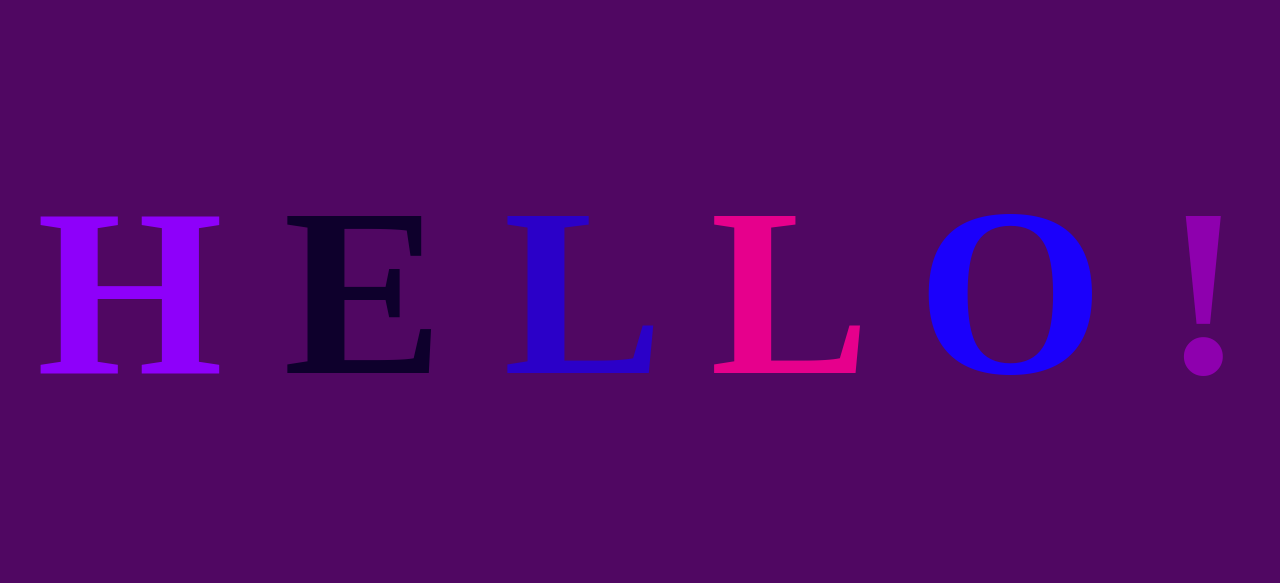
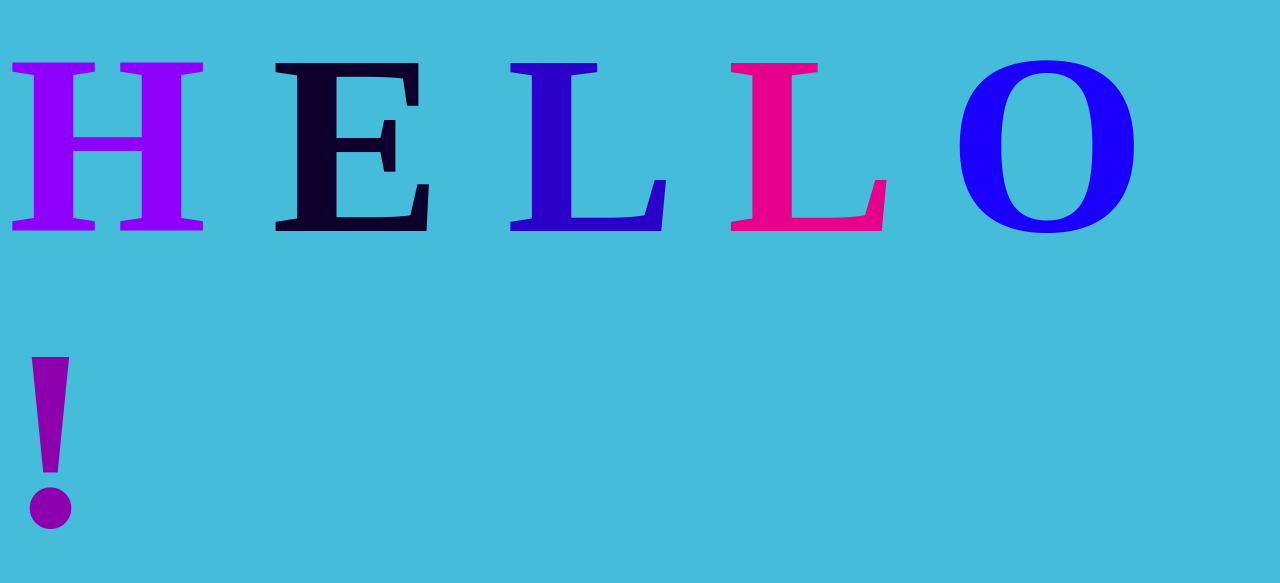
Before and after one commit to AlexanderSChen/AnimatedTextGitDemo, a plain HTML site: page index.html in a window 1280 px wide. Shown: the part 116-699 px from the top of the page. Drawn offline with Linux system fonts and the light colour scheme; a web font is replaced by a local one.

Commit message:
tweak css

```diff
--- a/app.css
+++ b/app.css
@@ -1,5 +1,5 @@
 body {
-    background-color: rgb(80, 7, 98);
+    background-color: rgb(68, 188, 218);
     display: flex;
     align-items: center;
     justify-content: center;
@@ -7,7 +7,7 @@ body {
 }
 
 h1 {
-    font-size: 15rem;
+    font-size: 16rem;
     font-family: montserrat;
 }
 
```
